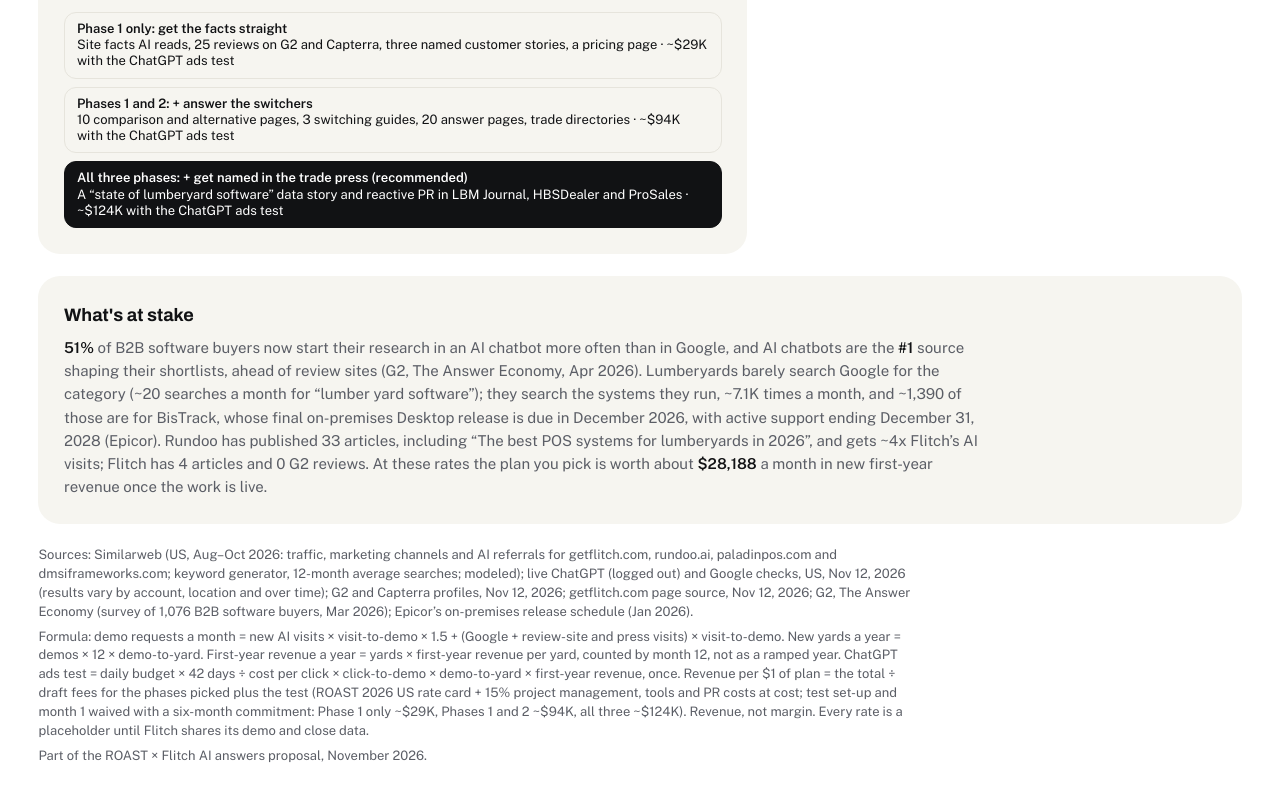
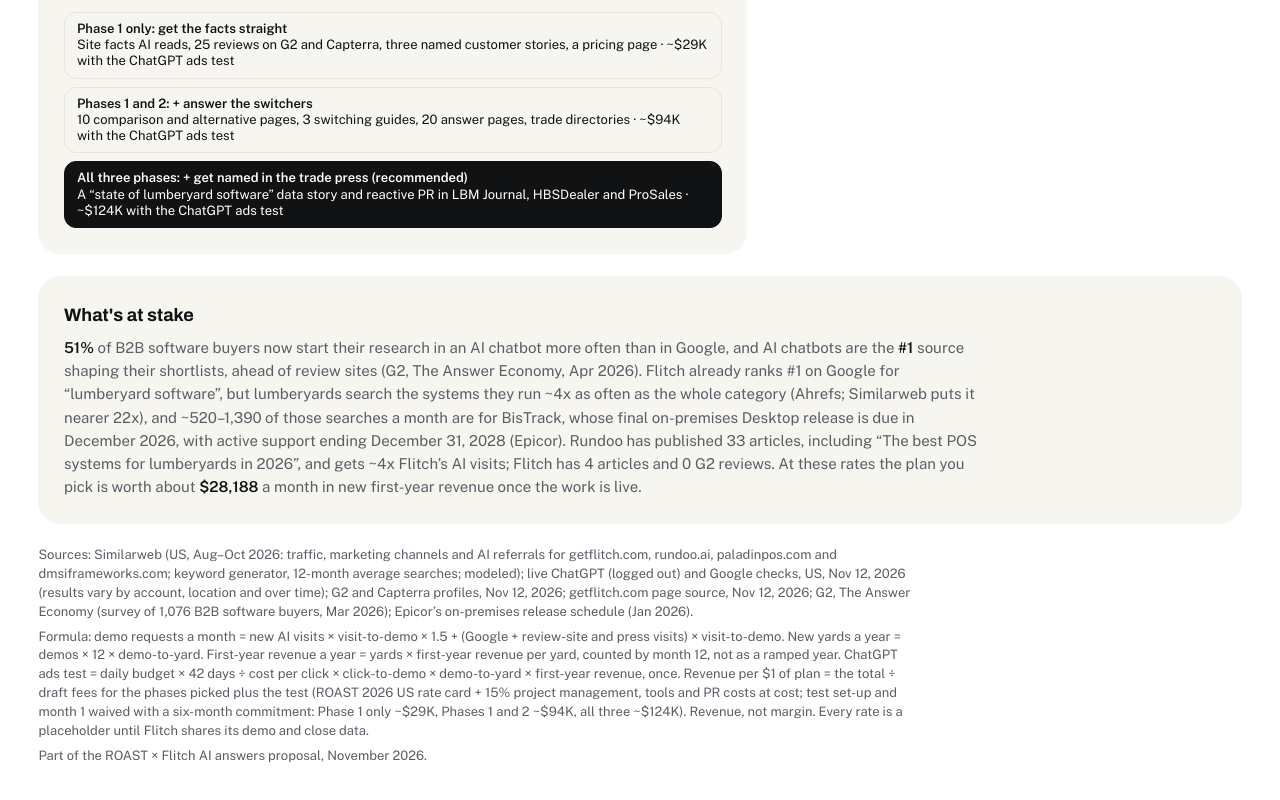
Before and after one commit to npc-0802/pitches, a plain HTML site: page flitch-demo-value-calculator/index.html in a window 1280 px wide. Shown: the part 1866-2666 px from the top of the page. Drawn offline with nearby package versions, Linux system fonts and the light colour scheme.

Commit message:
Flitch calculator: restate search demand on Ahrefs (Flitch #1 for 'lumberyard software'; rivals' names ~4x the category)
Co-Authored-By: Claude Opus 5.5 <noreply@anthropic.com>
Claude-Session: https://claude.ai/code/session_011e5xihaSwEy1f4TLDpxV9V

```diff
--- a/flitch-demo-value-calculator/index.html
+++ b/flitch-demo-value-calculator/index.html
@@ -174,7 +174,7 @@ td:last-child,th:last-child{text-align:right;font-weight:700}
 
   <div class="inaction">
     <h2>What's at stake</h2>
-    <p><b>51%</b> of B2B software buyers now start their research in an AI chatbot more often than in Google, and AI chatbots are the <b>#1</b> source shaping their shortlists, ahead of review sites (G2, The Answer Economy, Apr 2026). Lumberyards barely search Google for the category (~20 searches a month for “lumber yard software”); they search the systems they run, ~7.1K times a month, and ~1,390 of those are for BisTrack, whose final on-premises Desktop release is due in December 2026, with active support ending December 31, 2028 (Epicor). Rundoo has published 33 articles, including “The best POS systems for lumberyards in 2026”, and gets ~4x Flitch’s AI visits; Flitch has 4 articles and 0 G2 reviews. At these rates the plan you pick is worth about <b id="perMonth">$0</b> a month in new first-year revenue once the work is live.</p>
+    <p><b>51%</b> of B2B software buyers now start their research in an AI chatbot more often than in Google, and AI chatbots are the <b>#1</b> source shaping their shortlists, ahead of review sites (G2, The Answer Economy, Apr 2026). Flitch already ranks #1 on Google for “lumberyard software”, but lumberyards search the systems they run ~4x as often as the whole category (Ahrefs; Similarweb puts it nearer 22x), and ~520–1,390 of those searches a month are for BisTrack, whose final on-premises Desktop release is due in December 2026, with active support ending December 31, 2028 (Epicor). Rundoo has published 33 articles, including “The best POS systems for lumberyards in 2026”, and gets ~4x Flitch’s AI visits; Flitch has 4 articles and 0 G2 reviews. At these rates the plan you pick is worth about <b id="perMonth">$0</b> a month in new first-year revenue once the work is live.</p>
   </div>
 
   <div class="foot">
```
